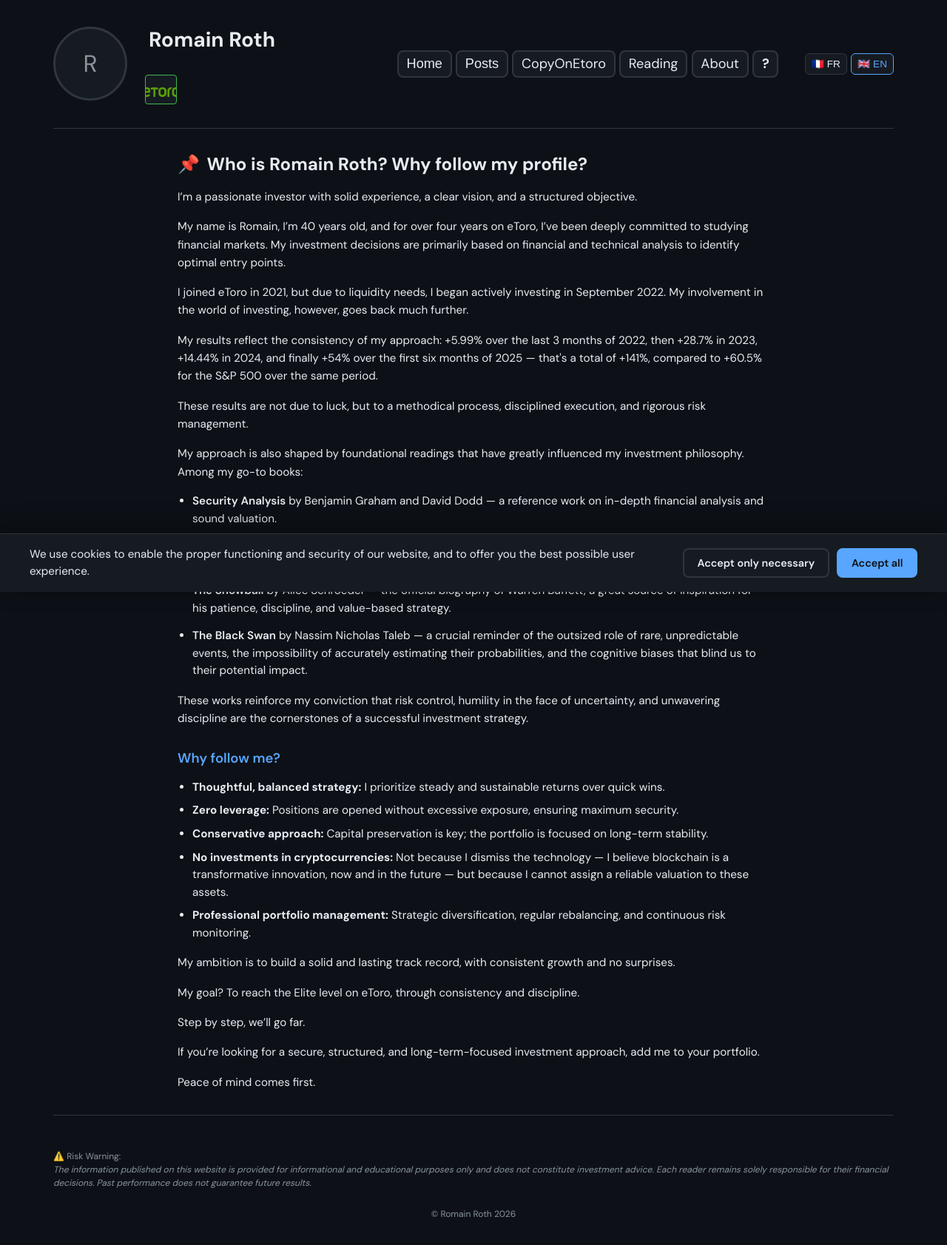
After one commit to RomainR99/etoro_interface, a Flask app: page /about in a window 1280 px wide. The commit adds this page. Shown: the whole page at 74% size. Run offline with Flask 3, Linux system fonts and the light colour scheme; data that the repository does not hold is empty.

Commit message:
feat: About page, footer ©, Reading label; age 40; trim About disclaimer
- Add /about with bilingual presentation; nav link before glossary
- Footer: centered © Romain Roth 2026
- Rename Learning → Reading (nav + page title)
- Set age to 40 on About and matching trader post JSON
- Remove standalone disclaimer block from About page

```diff
--- a/app.py
+++ b/app.py
@@ -948,6 +948,19 @@ def page_lexique():
     return resp
 
 
+@app.route("/about")
+def page_about():
+    """Présentation personnelle (qui suis-je, pourquoi suivre le profil)."""
+    resp = make_response(
+        render_template(
+            "about.html",
+            **_site_layout_context(),
+        )
+    )
+    _get_or_set_visitor_id(resp)
+    return resp
+
+
 @app.route("/learning")
 def page_learning():
     """Livres recommandés (finance & investissement)."""
--- /dev/null
+++ b/templates/about.html
@@ -0,0 +1,131 @@
+<!DOCTYPE html>
+<html lang="fr">
+<head>
+    <meta charset="UTF-8">
+    <meta name="viewport" content="width=device-width, initial-scale=1.0">
+    <title>About — RomainRoth</title>
+    <link rel="preconnect" href="https://fonts.googleapis.com" crossorigin>
+    <link href="https://fonts.googleapis.com/css2?family=DM+Sans:wght@400;500;600;700&display=swap" rel="stylesheet">
+    {% include 'partials/site_chrome_styles.html' %}
+    <style>
+        .about-main {
+            max-width: 800px;
+            margin: 0 auto;
+            width: 100%;
+        }
+        .about-main > h1 {
+            font-size: 1.5rem;
+            margin-bottom: 1rem;
+            font-weight: 700;
+            line-height: 1.35;
+        }
+        .about-pin { margin-right: 0.25rem; }
+        .about-main h2 {
+            font-size: 1.15rem;
+            font-weight: 600;
+            color: var(--accent);
+            margin: 1.75rem 0 0.75rem;
+        }
+        .about-main p {
+            color: var(--text);
+            font-size: 0.95rem;
+            line-height: 1.6;
+            margin: 0 0 1rem;
+        }
+        .about-main ul {
+            margin: 0 0 1rem;
+            padding-left: 1.25rem;
+            color: var(--text);
+            font-size: 0.95rem;
+            line-height: 1.55;
+        }
+        .about-main li { margin-bottom: 0.5rem; }
+        .about-books li { margin-bottom: 0.85rem; }
+        .about-books em {
+            font-style: normal;
+            font-weight: 600;
+            color: var(--text);
+        }
+        .lang-en .show-fr { display: none !important; }
+        .lang-en .show-en { display: block !important; }
+        .show-en { display: none; }
+    </style>
+</head>
+<body>
+    {% include 'partials/cookie_banner.html' %}
+    <div class="container">
+        {% include 'partials/site_header.html' %}
+        <div id="aboutPageRoot" class="about-main">
+            <h1 class="show-fr"><span class="about-pin" aria-hidden="true">📌</span> Qui est Romain Roth&nbsp;? Pourquoi suivre mon profil&nbsp;?</h1>
+            <h1 class="show-en"><span class="about-pin" aria-hidden="true">📌</span> Who is Romain Roth? Why follow my profile?</h1>
+
+            <div class="show-fr">
+                <p>Je suis un investisseur passionné, avec une solide expérience, une vision claire et un objectif structuré.</p>
+                <p>Je m’appelle Romain, j’ai 40 ans, et depuis plus de quatre ans sur eToro je me suis investi dans l’étude des marchés financiers. Mes décisions d’investissement s’appuient avant tout sur l’analyse financière et technique pour repérer des points d’entrée optimaux.</p>
+                <p>J’ai rejoint eToro en 2021, mais pour des besoins de liquidité j’ai commencé à investir activement en septembre 2022. Mon implication dans l’univers de l’investissement remonte toutefois bien plus loin.</p>
+                <p>Mes résultats reflètent la cohérence de ma démarche&nbsp;: +5,99&nbsp;% sur les trois derniers mois de 2022, puis +28,7&nbsp;% en 2023, +14,44&nbsp;% en 2024, et enfin +54&nbsp;% sur les six premiers mois de 2025 — soit un total de +141&nbsp;%, contre +60,5&nbsp;% pour le S&amp;P&nbsp;500 sur la même période.</p>
+                <p>Ces performances ne tiennent pas à la chance, mais à un processus méthodique, une exécution disciplinée et une gestion rigoureuse des risques.</p>
+                <p>Ma démarche est aussi nourrie par des lectures fondatrices qui ont fortement influencé ma philosophie d’investissement. Parmi mes références&nbsp;:</p>
+                <ul class="about-books">
+                    <li><em>Security Analysis</em> de Benjamin Graham et David Dodd — un ouvrage de référence sur l’analyse financière approfondie et une valorisation sérieuse.</li>
+                    <li><em>The Intelligent Investor</em> de Benjamin Graham — un véritable manuel de prudence et de rationalité pour l’investissement long terme.</li>
+                    <li><em>The Snowball</em> d’Alice Schroeder — la biographie officielle de Warren Buffett, une grande source d’inspiration pour sa patience, sa discipline et sa stratégie axée sur la valeur.</li>
+                    <li><em>The Black Swan</em> de Nassim Nicholas Taleb — un rappel crucial du rôle démesuré des événements rares et imprévisibles, de l’impossibilité d’estimer précisément leurs probabilités, et des biais cognitifs qui nous empêchent d’en mesurer l’impact potentiel.</li>
+                </ul>
+                <p>Ces ouvrages renforcent ma conviction que le contrôle du risque, l’humilité face à l’incertitude et une discipline sans faille sont les piliers d’une stratégie d’investissement durable.</p>
+            </div>
+
+            <div class="show-en">
+                <p>I’m a passionate investor with solid experience, a clear vision, and a structured objective.</p>
+                <p>My name is Romain, I’m 40 years old, and for over four years on eToro, I’ve been deeply committed to studying financial markets. My investment decisions are primarily based on financial and technical analysis to identify optimal entry points.</p>
+                <p>I joined eToro in 2021, but due to liquidity needs, I began actively investing in September 2022. My involvement in the world of investing, however, goes back much further.</p>
+                <p>My results reflect the consistency of my approach: +5.99% over the last 3 months of 2022, then +28.7% in 2023, +14.44% in 2024, and finally +54% over the first six months of 2025 — that's a total of +141%, compared to +60.5% for the S&amp;P 500 over the same period.</p>
+                <p>These results are not due to luck, but to a methodical process, disciplined execution, and rigorous risk management.</p>
+                <p>My approach is also shaped by foundational readings that have greatly influenced my investment philosophy. Among my go-to books:</p>
+                <ul class="about-books">
+                    <li><em>Security Analysis</em> by Benjamin Graham and David Dodd — a reference work on in-depth financial analysis and sound valuation.</li>
+                    <li><em>The Intelligent Investor</em> by Benjamin Graham — a true manual of prudence and rationality for long-term investing.</li>
+                    <li><em>The Snowball</em> by Alice Schroeder — the official biography of Warren Buffett, a great source of inspiration for his patience, discipline, and value-based strategy.</li>
+                    <li><em>The Black Swan</em> by Nassim Nicholas Taleb — a crucial reminder of the outsized role of rare, unpredictable events, the impossibility of accurately estimating their probabilities, and the cognitive biases that blind us to their potential impact.</li>
+                </ul>
+                <p>These works reinforce my conviction that risk control, humility in the face of uncertainty, and unwavering discipline are the cornerstones of a successful investment strategy.</p>
+            </div>
+
+            <h2 class="show-fr">Pourquoi me suivre&nbsp;?</h2>
+            <h2 class="show-en">Why follow me?</h2>
+
+            <ul class="show-fr">
+                <li><strong>Stratégie réfléchie et équilibrée&nbsp;:</strong> je privilégie des rendements réguliers et durables plutôt que les gains rapides.</li>
+                <li><strong>Zéro effet de levier&nbsp;:</strong> les positions sont ouvertes sans exposition excessive, pour une sécurité maximale.</li>
+                <li><strong>Approche prudente&nbsp;:</strong> la préservation du capital est centrale&nbsp;; le portefeuille vise la stabilité sur le long terme.</li>
+                <li><strong>Pas d’investissement en cryptomonnaies&nbsp;:</strong> non pas par mépris pour la technologie — je crois que la blockchain est une innovation majeure, aujourd’hui et demain — mais parce que je ne peux pas attribuer une valorisation fiable à ces actifs.</li>
+                <li><strong>Gestion de portefeuille professionnelle&nbsp;:</strong> diversification stratégique, rééquilibrage régulier et surveillance continue des risques.</li>
+            </ul>
+            <ul class="show-en">
+                <li><strong>Thoughtful, balanced strategy:</strong> I prioritize steady and sustainable returns over quick wins.</li>
+                <li><strong>Zero leverage:</strong> Positions are opened without excessive exposure, ensuring maximum security.</li>
+                <li><strong>Conservative approach:</strong> Capital preservation is key; the portfolio is focused on long-term stability.</li>
+                <li><strong>No investments in cryptocurrencies:</strong> Not because I dismiss the technology — I believe blockchain is a transformative innovation, now and in the future — but because I cannot assign a reliable valuation to these assets.</li>
+                <li><strong>Professional portfolio management:</strong> Strategic diversification, regular rebalancing, and continuous risk monitoring.</li>
+            </ul>
+
+            <div class="show-fr">
+                <p>Mon ambition est de construire un track record solide et durable, avec une croissance cohérente et sans mauvaises surprises.</p>
+                <p>Mon objectif&nbsp;? Atteindre le niveau Elite sur eToro, par la constance et la discipline.</p>
+                <p>Pas à pas, on ira loin.</p>
+                <p>Si vous recherchez une approche d’investissement sécurisée, structurée et tournée vers le long terme, ajoutez-moi à votre portefeuille.</p>
+                <p>La tranquillité d’esprit avant tout.</p>
+            </div>
+            <div class="show-en">
+                <p>My ambition is to build a solid and lasting track record, with consistent growth and no surprises.</p>
+                <p>My goal? To reach the Elite level on eToro, through consistency and discipline.</p>
+                <p>Step by step, we’ll go far.</p>
+                <p>If you’re looking for a secure, structured, and long-term-focused investment approach, add me to your portfolio.</p>
+                <p>Peace of mind comes first.</p>
+            </div>
+        </div>
+        {% include 'partials/site_footer.html' %}
+    </div>
+{% include 'partials/site_layout_script.html' %}
+</body>
+</html>
--- a/templates/learning.html
+++ b/templates/learning.html
@@ -3,7 +3,7 @@
 <head>
     <meta charset="UTF-8">
     <meta name="viewport" content="width=device-width, initial-scale=1.0">
-    <title>Learning — RomainRoth</title>
+    <title>Reading — RomainRoth</title>
     <link rel="preconnect" href="https://fonts.googleapis.com" crossorigin>
     <link href="https://fonts.googleapis.com/css2?family=DM+Sans:wght@400;500;600;700&display=swap" rel="stylesheet">
     {% include 'partials/site_chrome_styles.html' %}
--- a/templates/partials/site_chrome_styles.html
+++ b/templates/partials/site_chrome_styles.html
@@ -194,6 +194,13 @@
             color: var(--muted);
         }
         .risk-warning .risk-text { font-style: italic; }
+        .site-footer-copy {
+            margin: 0;
+            padding: 0.75rem 0 0;
+            text-align: center;
+            font-size: 0.75rem;
+            color: var(--muted);
+        }
         .header-left {
             display: flex;
             align-items: center;
--- a/templates/partials/site_footer.html
+++ b/templates/partials/site_footer.html
@@ -6,4 +6,5 @@
                 <span id="riskTitleEn">⚠️ Risk Warning:</span><br>
                 <span class="risk-text" id="riskTextEn">The information published on this website is provided for informational and educational purposes only and does not constitute investment advice. Each reader remains solely responsible for their financial decisions. Past performance does not guarantee future results.</span>
             </p>
+            <p class="site-footer-copy">© Romain Roth 2026</p>
         </footer>
--- a/templates/partials/site_header.html
+++ b/templates/partials/site_header.html
@@ -30,7 +30,8 @@
                     <button type="button" id="navHomeBtn" class="lang-btn nav-header-btn" title="Top of page">Home</button>
                     <button type="button" id="navPostsBtn" class="lang-btn nav-header-btn" title="Posts section">Posts</button>
                     <a href="/copy-on-etoro" id="navCopyEtoroBtn" class="lang-btn nav-header-btn" title="Copy trading on eToro">CopyOnEtoro</a>
-                    <a href="/learning" id="navLearningBtn" class="lang-btn nav-header-btn" title="Recommended books">Learning</a>
+                    <a href="/learning" id="navReadingBtn" class="lang-btn nav-header-btn" title="Recommended reading">Reading</a>
+                    <a href="/about" id="navAboutBtn" class="lang-btn nav-header-btn" title="About Romain Roth">About</a>
                     <a href="/lexique" id="navHelpLexBtn" class="lang-btn nav-header-btn nav-help-btn" title="Glossary &amp; FAQ">?</a>
                 </nav>
                 <div class="header-lang-flags">
--- a/templates/partials/site_layout_script.html
+++ b/templates/partials/site_layout_script.html
@@ -39,6 +39,8 @@
                 if (lexRoot) lexRoot.classList.toggle("lang-en", lang === "en");
                 var learningRoot = document.getElementById("learningPageRoot");
                 if (learningRoot) learningRoot.classList.toggle("lang-en", lang === "en");
+                var aboutRoot = document.getElementById("aboutPageRoot");
+                if (aboutRoot) aboutRoot.classList.toggle("lang-en", lang === "en");
                 var cookieBn = document.getElementById("cookieConsentBanner");
                 if (cookieBn && !cookieBn.hasAttribute("hidden") && typeof window.refreshCookieBannerLang === "function") {
                     window.refreshCookieBannerLang();
```
Also changed, not shown: data/trader_posts_romainroth.json.
